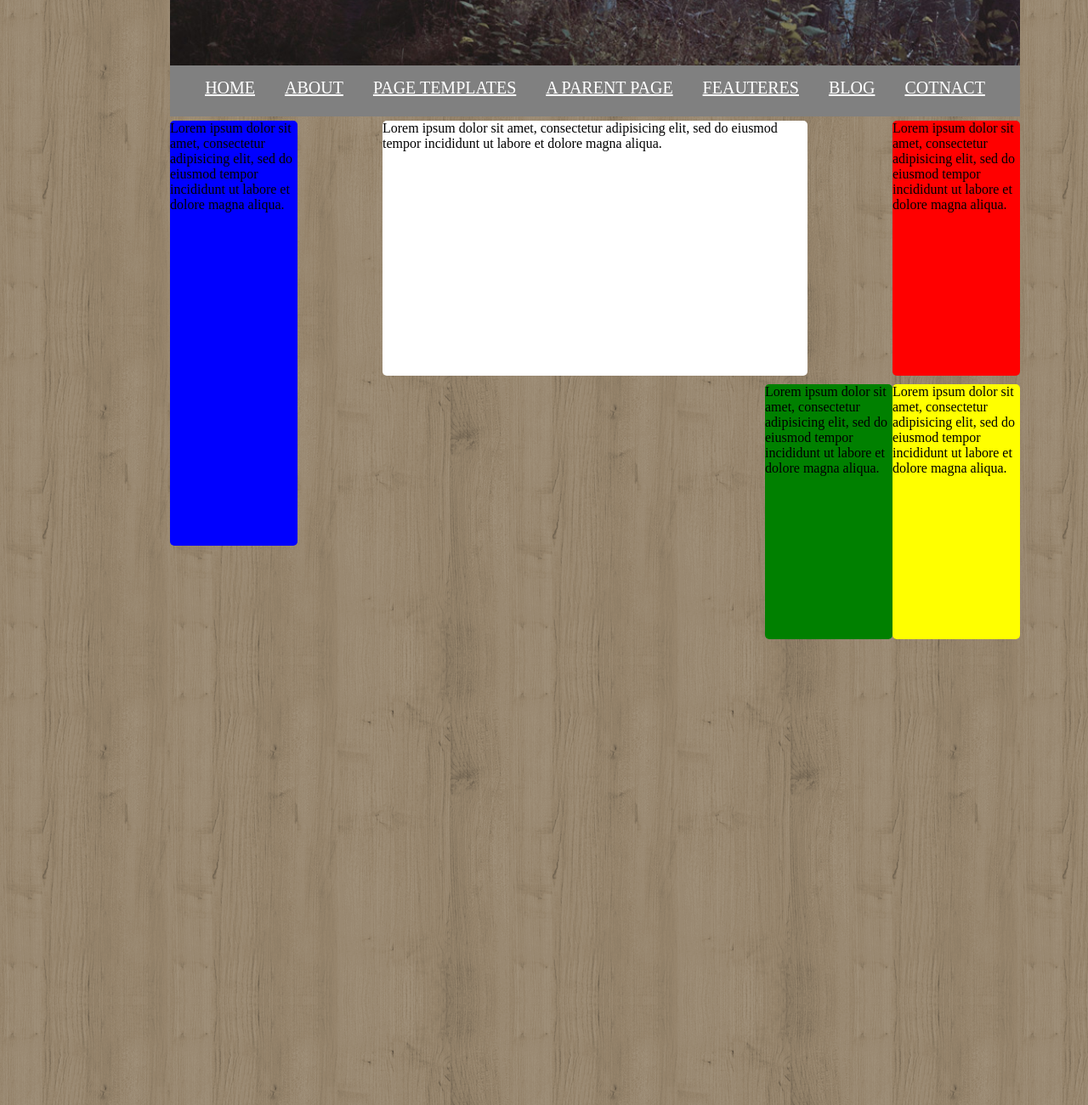
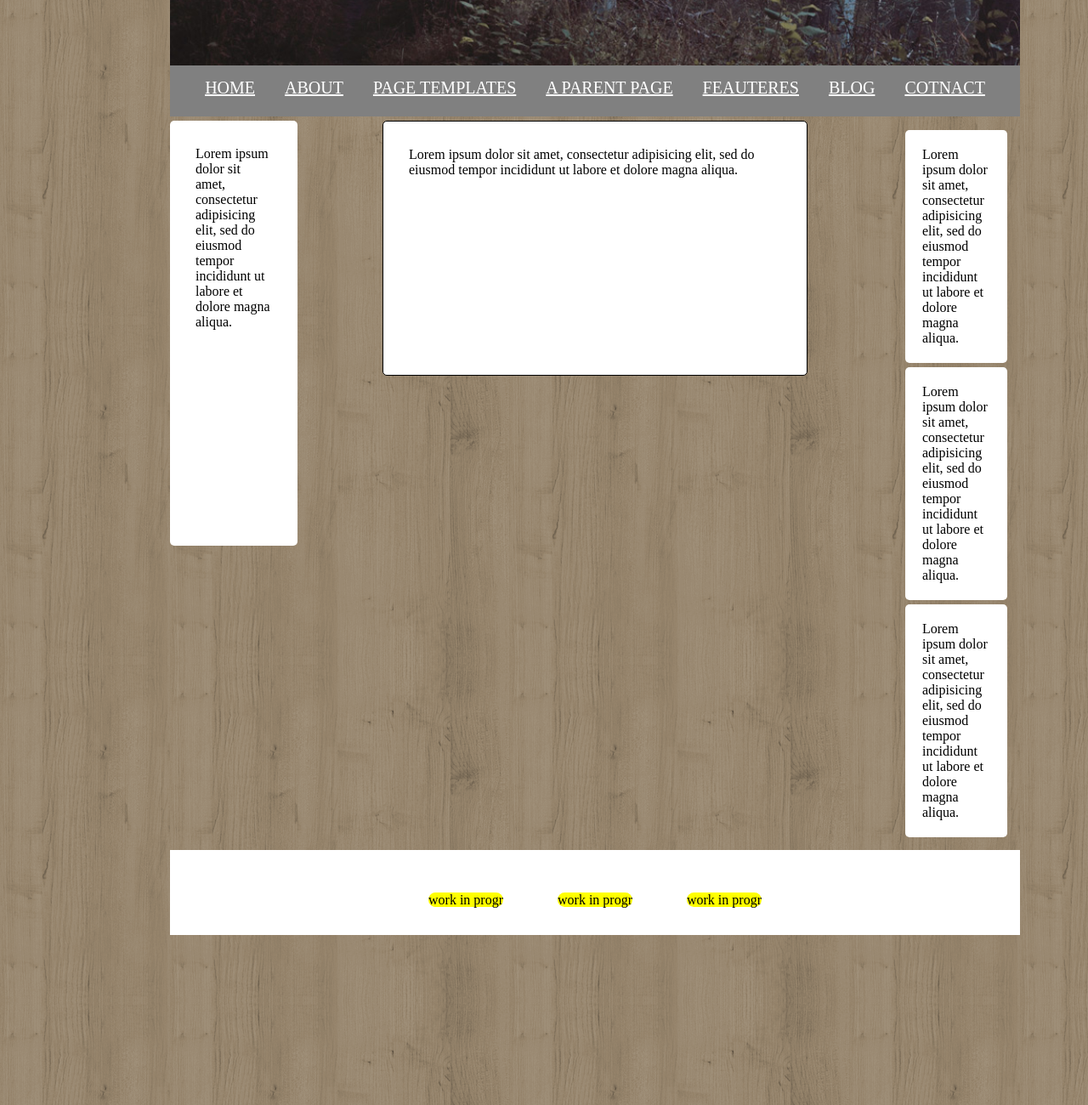
Before and after one commit to FerdiDag/htmlcss-struttura-wp, a plain HTML site: page index.html in a window 1280 px wide. Shown: the part 423-1723 px from the top of the page at 85% size. Drawn offline with Linux system fonts and the light colour scheme.

Commit message:
bozza con float e footer

```diff
--- a/index.html
+++ b/index.html
@@ -30,37 +30,14 @@
 
 
             </div>
+            <div class="sectionright">
 
-            <div class="right">
-                <p>
-                    Lorem ipsum dolor sit amet, consectetur adipisicing elit, sed do eiusmod tempor incididunt ut labore et dolore magna aliqua.
-                </p>
+                <div class="box1">
 
-
-
-
-
-
-            </div>
-
-            <div class="left">
                     <p>
                         Lorem ipsum dolor sit amet, consectetur adipisicing elit, sed do eiusmod tempor incididunt ut labore et dolore magna aliqua.
                     </p>
                 </div>
-
-           <div class="box">
-               <p>
-                   Lorem ipsum dolor sit amet, consectetur adipisicing elit, sed do eiusmod tempor incididunt ut labore et dolore magna aliqua.
-               </p>
-
-
-
-
-
-
-        </div>
-
                 <div class="box2">
 
                     <p>
@@ -83,7 +60,41 @@
 
 
 
+
             </div>
+
+            <div class="sectionleft">
+                <p>
+                    Lorem ipsum dolor sit amet, consectetur adipisicing elit, sed do eiusmod tempor incididunt ut labore et dolore magna aliqua.
+                </p>
+            </div>
+
+            <div class="centersection">
+                <p>
+                    Lorem ipsum dolor sit amet, consectetur adipisicing elit, sed do eiusmod tempor incididunt ut labore et dolore magna aliqua.
+                </p>
+
+
+
+
+
+
+            </div>
+
+
+            <footer>
+                <span>work in progr</span>
+                <span>work in progr</span>
+                <span>work in progr</span>
+            </footer>
+
+
+        </div>
+
+
+
+
+
 </body>
 
 </html>
--- a/style.css
+++ b/style.css
@@ -62,54 +62,65 @@
     margin: 15px;
 }
 
-.right {
-    background-color: red;
-    height: 15%;
-    width: 15%;
-    border-radius: 5px;
-    margin-top: 5px;
-    float: right;
-
-}
-
-.left {
-    background-color: blue;
+.sectionleft {
+    background-color: white;
     height: 25%;
     width: 15%;
     border-radius: 5px;
     margin-top: 5px;
     float: left;
+    padding: 30px;
 }
 
-.box {
+.centersection {
     background-color: white;
     height: 15%;
     width: 50%;
     border-radius: 5px;
+    border: 1px solid black;
     margin: 5px auto;
+    padding: 30px;
+}
 
+.sectionright {
+    float: right;
+    width: 15%;
+    border-radius: 5px;
+    padding: 15px;
+}
+
+.box1 {
+    background-color: white;
+    border-radius: 5px;
+    margin-top: 1px;
+    padding: 20px;
 }
 
 .box2 {
-
-    background-color: yellow;
-    height: 15%;
-    width: 15%;
+    background-color: white;
     border-radius: 5px;
     margin-top: 5px;
-    float: right;
-
+    padding: 20px;
 }
 
+.box3 {
+    border-radius: 5px;
+    background-color: white;
+    margin-top: 5px;
+    padding: 20px;
+}
 
-.box3 {
+footer {
+    clear: both;
+    height: 100px;
+    width: 1000px;
+    text-align: center;
+    background-color: white;
+    padding: 50px;
+}
 
-        background-color: green;
-        height: 15%;
-        width: 15%;
-        border-radius: 5px;
-        margin-top: 5px;
-        float:right;
-
-
+footer span {
+    margin: 30px;
+    background-color: yellow;
+    border-radius: 30px;
 }
```
Lines whose indentation alone changed are shown as unchanged.
